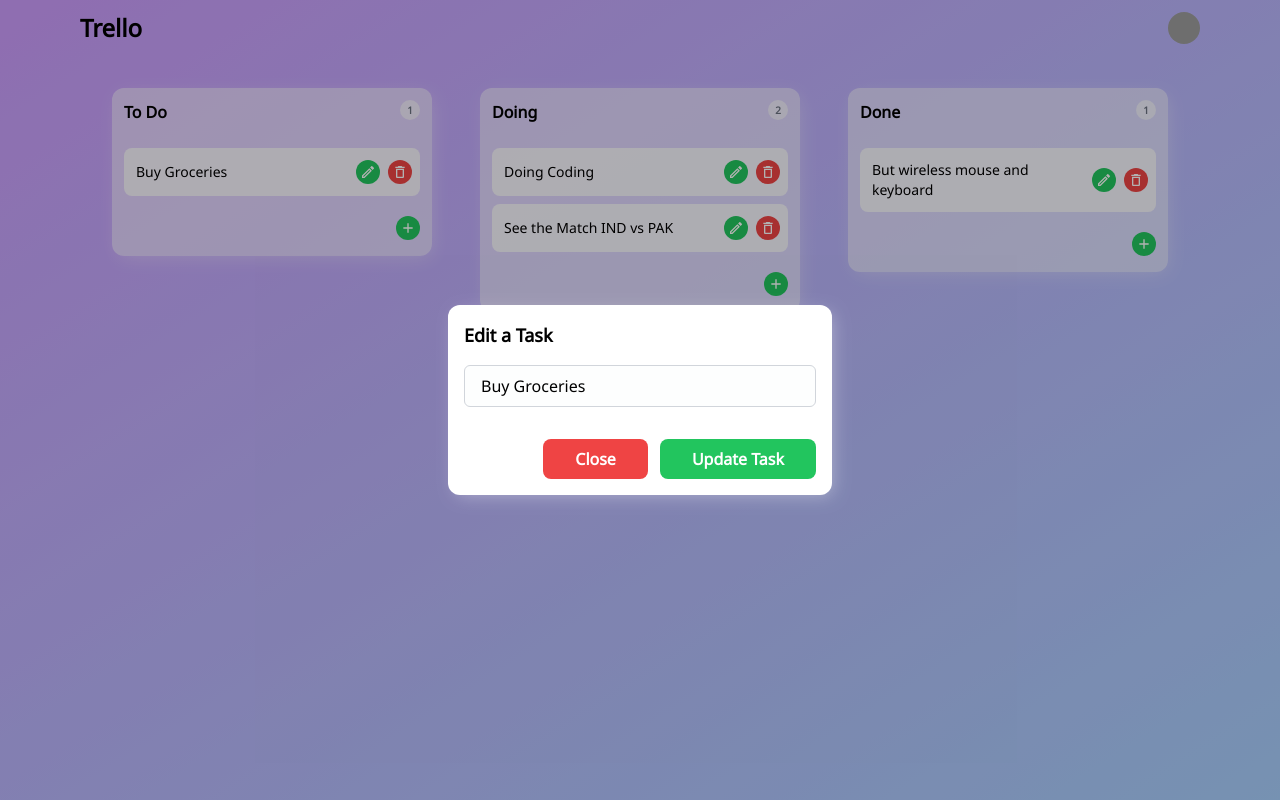
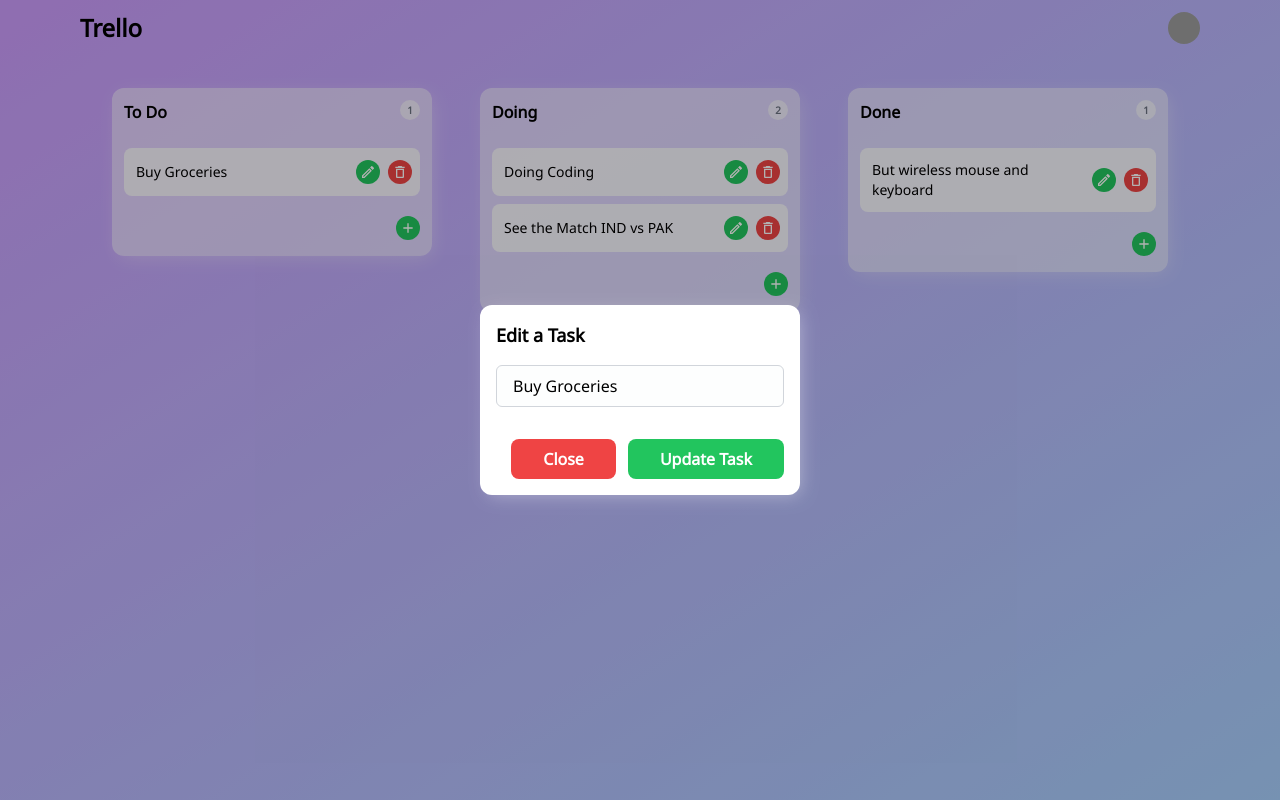
Before and after one commit to Molik-Singla/dnd-todo, a React (Vite) app: page / in a window 1280 px wide. Both pictures are taken after a click on the button 368 px from the left and 172 px from the top of the page. Built offline with nearby package versions, Linux system fonts and the light colour scheme; grey boxes are pictures that could not be loaded.

Commit message:
minor changes

```diff
--- a/src/components/modals/TaskOperations.jsx
+++ b/src/components/modals/TaskOperations.jsx
@@ -19,7 +19,7 @@
 
 	return ReactDOM.createPortal(
 		<section className="fixed top-0 left-0 w-full h-full bg-black bg-opacity-30 flex justify-center items-center font-primary">
-			<section className="bg-white w-96 h-auto rounded-xl shadow-[4px_4px_18px_-4px_#ffffff61] p-4">
+			<section className="bg-white w-full max-w-xs h-auto rounded-xl shadow-[4px_4px_18px_-4px_#ffffff61] p-4">
 				<div className="flex flex-col gap-4">
 					<p className="font-semibold text-lg">{taskOperationsModal?.type?.toLocaleLowerCase() === "add" ? "Add" : "Edit"} a Task</p>
 					<form onSubmit={(evt) => evt.preventDefault()} className="INPUT_DIV flex flex-col gap-2">
```
